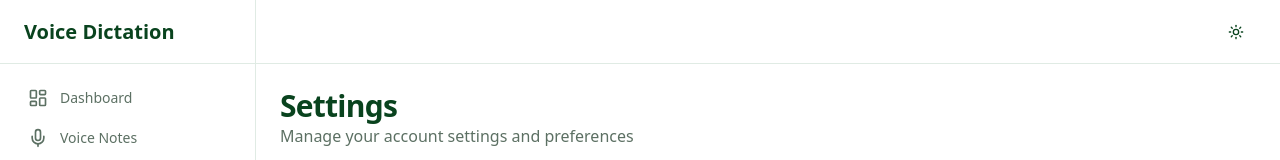
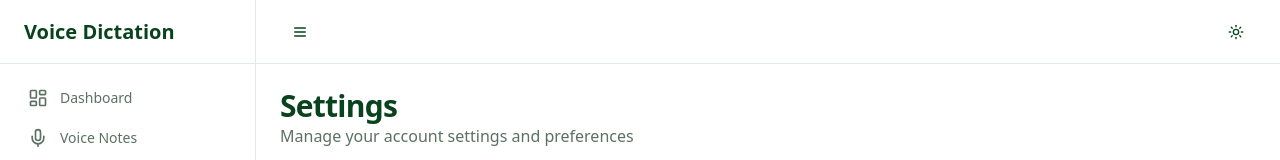
Before and after one commit to Three-Pixel-Dev/voice-dictation-admin, a React (Create React App) app: page /settings in a window 1280 px wide. Shown: the top 160 px of the page. Built offline with nearby package versions, Linux system fonts and the light colour scheme; no server answers; sample sign-in values are in the browser's storage.

Commit message:
:zap: added menu icon at header

```diff
--- a/src/App.tsx
+++ b/src/App.tsx
@@ -1,6 +1,7 @@
 import { BrowserRouter, Routes, Route, Navigate } from "react-router-dom"
 import { useEffect, useState } from "react"
 import { ThemeProvider } from "@/lib/theme-provider"
+import { SidebarProvider } from "@/lib/sidebar-context"
 import { Toaster } from "@/components/ui/sonner"
 import { MainLayout } from "@/components/layout/MainLayout"
 import { SignIn } from "@/features/auth/pages/SignIn"
@@ -35,8 +36,9 @@ function App() {
 
   return (
     <ThemeProvider defaultTheme="system" storageKey="voice-dictation-theme">
-      <Toaster />
-      <BrowserRouter>
+      <SidebarProvider>
+        <Toaster />
+        <BrowserRouter>
       <Routes>
         <Route
           path="/signin"
@@ -139,7 +141,8 @@ function App() {
           }
         />
       </Routes>
-    </BrowserRouter>
+        </BrowserRouter>
+      </SidebarProvider>
     </ThemeProvider>
   )
 }
--- a/src/components/layout/Header.tsx
+++ b/src/components/layout/Header.tsx
@@ -1,8 +1,20 @@
+import { Menu } from "lucide-react"
+import { Button } from "@/components/ui/button"
 import { ThemeToggle } from "@/components/ui/theme-toggle"
+import { useSidebar } from "@/lib/sidebar-context"
 
 export function Header() {
+  const { toggleSidebar } = useSidebar()
+
   return (
-    <header className="sticky top-0 z-10 flex h-16 items-center justify-end gap-4 border-b bg-background px-6">
+    <header className="sticky top-0 z-10 flex h-16 items-center justify-between gap-4 border-b bg-background px-6">
+      <Button
+        variant="ghost"
+        size="icon"
+        onClick={toggleSidebar}
+      >
+        <Menu className="h-5 w-5" />
+      </Button>
       <div className="flex items-center gap-2">
         <ThemeToggle />
       </div>
--- a/src/components/layout/MainLayout.tsx
+++ b/src/components/layout/MainLayout.tsx
@@ -1,14 +1,21 @@
 import { Sidebar } from "./Sidebar"
 import { Header } from "./Header"
+import { useSidebar } from "@/lib/sidebar-context"
 
 interface MainLayoutProps {
   children: React.ReactNode
 }
 
 export function MainLayout({ children }: MainLayoutProps) {
+  const { isOpen } = useSidebar()
+
   return (
     <div className="flex h-screen overflow-hidden">
-      <Sidebar />
+      {isOpen && (
+        <div className="w-64 border-r overflow-hidden">
+          <Sidebar />
+        </div>
+      )}
       <div className="flex flex-1 flex-col overflow-hidden">
         <Header />
         <main className="flex-1 overflow-y-auto p-6">
--- /dev/null
+++ b/src/lib/sidebar-context.tsx
@@ -0,0 +1,30 @@
+import React, { createContext, useContext, useState } from "react"
+
+interface SidebarContextType {
+  isOpen: boolean
+  toggleSidebar: () => void
+}
+
+const SidebarContext = createContext<SidebarContextType | undefined>(undefined)
+
+export function SidebarProvider({ children }: { children: React.ReactNode }) {
+  const [isOpen, setIsOpen] = useState(true)
+
+  const toggleSidebar = () => {
+    setIsOpen(!isOpen)
+  }
+
+  return (
+    <SidebarContext.Provider value={{ isOpen, toggleSidebar }}>
+      {children}
+    </SidebarContext.Provider>
+  )
+}
+
+export function useSidebar() {
+  const context = useContext(SidebarContext)
+  if (context === undefined) {
+    throw new Error("useSidebar must be used within a SidebarProvider")
+  }
+  return context
+}
```
